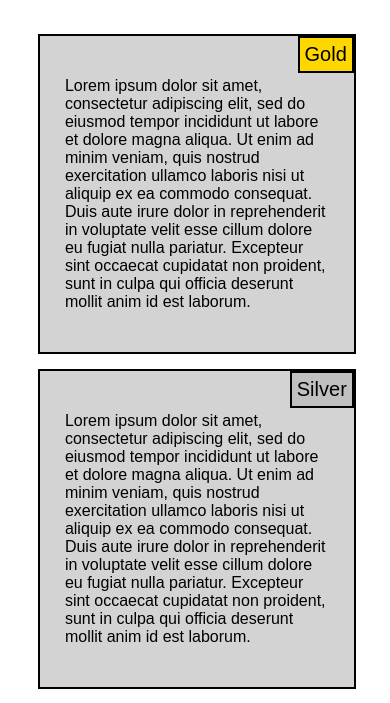
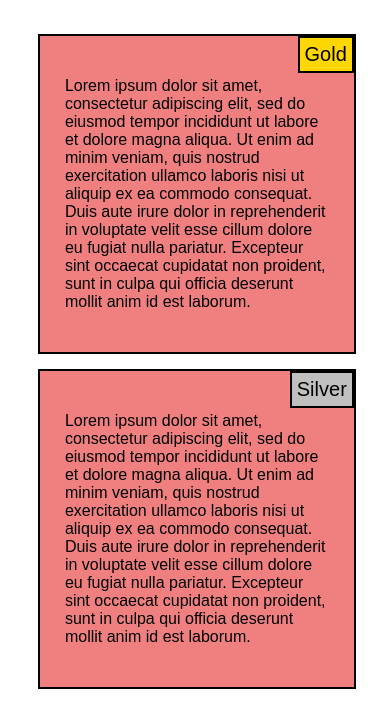
Before and after one commit to ctrl-hack/my-portfolio, a plain HTML site: page index.html in a window 390 px wide. Shown: the part 54-757 px from the top of the page. Drawn offline with Linux system fonts and the light colour scheme.

Commit message:
updated css

```diff
--- a/index.css
+++ b/index.css
@@ -70,7 +70,7 @@ h1 {
   .col-sm-12 {
     float: left;
     position: relative;
-    background-color: lightgrey;
+    background-color: lightcoral;
     padding: 25px;
     border: 2px solid black;
     margin-left: 8%;
```
